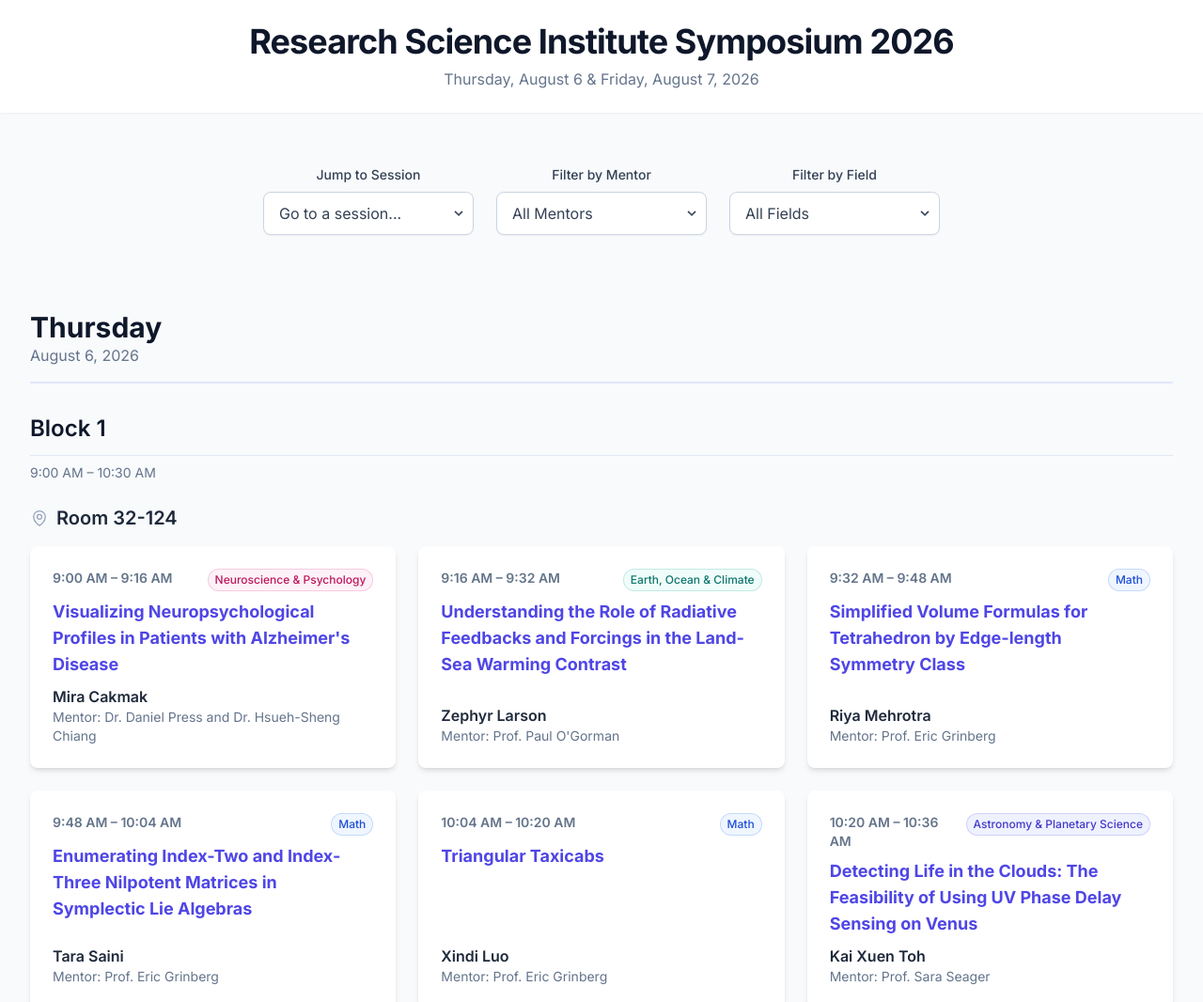
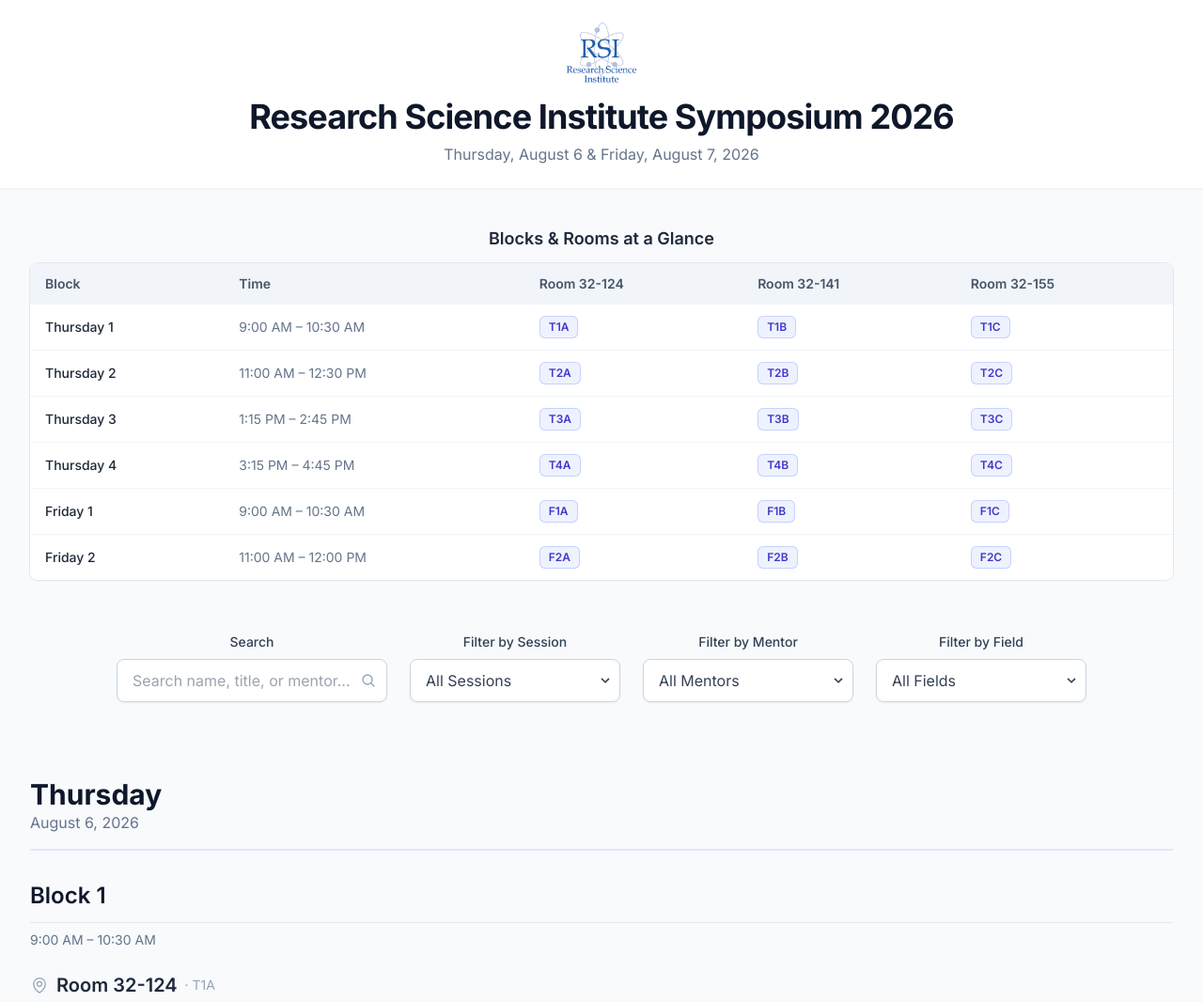
Before and after one commit to rsisymposium/rsi2026symposium, a plain HTML site: page docs/index.html in a window 1280 px wide. Shown: the top 1066 px of the page at 94% size. Drawn offline with nearby package versions, Linux system fonts and the light colour scheme.

Commit message:
search bar and reformatting

```diff
--- a/docs/index.html
+++ b/docs/index.html
@@ -27,6 +27,8 @@
     <!-- Header -->
     <header class="bg-white shadow-sm">
         <div class="max-w-7xl mx-auto py-6 px-4 sm:px-6 lg:px-8 text-center">
+            <img src="rsi_logo.png" alt="RSI 2026 Symposium logo" class="mx-auto mb-4 h-16 w-auto"
+                 onerror="this.style.display='none'">
             <h1 class="text-4xl font-bold tracking-tight text-slate-900">Research Science Institute Symposium 2026</h1>
             <p class="mt-2 text-slate-500" id="header-dates">Thursday, August 6 &amp; Friday, August 7, 2026</p>
         </div>
@@ -36,10 +38,39 @@
     <main class="py-10">
         <div class="max-w-7xl mx-auto px-4 sm:px-6 lg:px-8">
 
+            <!-- Block/Room Overview Table -->
+            <div class="mb-10">
+                <h2 class="text-lg font-semibold text-slate-800 mb-3 text-center">Blocks &amp; Rooms at a Glance</h2>
+                <div class="overflow-x-auto rounded-lg shadow-sm ring-1 ring-slate-200">
+                    <table class="min-w-full bg-white text-sm" id="overview-table">
+                        <thead class="bg-slate-100">
+                            <tr>
+                                <th class="px-4 py-3 text-left font-semibold text-slate-600">Block</th>
+                                <th class="px-4 py-3 text-left font-semibold text-slate-600">Time</th>
+                                <th class="px-4 py-3 text-left font-semibold text-slate-600">Room 32-124</th>
+                                <th class="px-4 py-3 text-left font-semibold text-slate-600">Room 32-141</th>
+                                <th class="px-4 py-3 text-left font-semibold text-slate-600">Room 32-155</th>
+                            </tr>
+                        </thead>
+                        <tbody id="overview-table-body" class="divide-y divide-slate-100"></tbody>
+                    </table>
+                </div>
+            </div>
+
             <!-- Navigation / Filters -->
             <div class="sticky top-0 bg-slate-50/90 backdrop-blur-lg py-4 z-10 mb-8 flex flex-col sm:flex-row flex-wrap justify-center items-center gap-6">
                 <div class="flex flex-col items-center gap-2">
-                    <label for="session-select" class="text-sm font-medium text-slate-700">Jump to Session</label>
+                    <label for="search-input" class="text-sm font-medium text-slate-700">Search</label>
+                    <div class="relative w-full max-w-xs sm:w-72">
+                        <input type="text" id="search-input" placeholder="Search name, title, or mentor..."
+                               class="block w-full bg-white border border-slate-300 text-slate-700 py-3 pl-4 pr-9 rounded-lg leading-tight focus:outline-none focus:bg-white focus:border-indigo-500 focus:ring-2 focus:ring-indigo-200 shadow-sm transition">
+                        <div class="pointer-events-none absolute inset-y-0 right-0 flex items-center px-3 text-slate-400">
+                            <svg class="h-4 w-4" xmlns="http://www.w3.org/2000/svg" fill="none" viewBox="0 0 24 24" stroke-width="2" stroke="currentColor"><path stroke-linecap="round" stroke-linejoin="round" d="m21 21-5.197-5.197m0 0A7.5 7.5 0 1 0 5.196 5.196a7.5 7.5 0 0 0 10.607 10.607Z" /></svg>
+                        </div>
+                    </div>
+                </div>
+                <div class="flex flex-col items-center gap-2">
+                    <label for="session-select" class="text-sm font-medium text-slate-700">Filter by Session</label>
                     <div class="relative w-full max-w-xs sm:w-56">
                         <select id="session-select" class="block w-full appearance-none bg-white border border-slate-300 text-slate-700 py-3 px-4 pr-8 rounded-lg leading-tight focus:outline-none focus:bg-white focus:border-indigo-500 focus:ring-2 focus:ring-indigo-200 shadow-sm transition"></select>
                         <div class="pointer-events-none absolute inset-y-0 right-0 flex items-center px-2 text-slate-700">
@@ -75,7 +106,7 @@
                 </div>
                 <div id="no-results-message" class="hidden text-center py-16">
                     <p class="text-lg font-medium text-slate-600">No presentations match the current filters.</p>
-                    <p class="text-sm text-slate-500">Try selecting "All Mentors" / "All Fields".</p>
+                    <p class="text-sm text-slate-500">Try clearing the search box, or selecting "All Sessions" / "All Mentors" / "All Fields".</p>
                 </div>
             </div>
         </div>
@@ -119,6 +150,17 @@
             ],
         };
 
+        // Room -> single-letter suffix, so each room-block gets a short code
+        // like "T1A" (Thursday, Block 1, Room 32-124). Order here also sets
+        // the overview table's column order.
+        const ROOM_LETTERS = { '32-124': 'A', '32-141': 'B', '32-155': 'C' };
+        const ROOM_ORDER = ['32-124', '32-141', '32-155'];
+
+        /** "T1" + "32-124" -> "T1A" */
+        function roomBlockCode(blockCode, room) {
+            return `${blockCode}${ROOM_LETTERS[room] || '?'}`;
+        }
+
         // Consistent color per field so the same subject reads the same
         // way everywhere on the page.
         const FIELD_COLORS = {
@@ -138,7 +180,10 @@
         // ============================================================
         // SCRIPT
         // ============================================================
-        document.addEventListener('DOMContentLoaded', loadScheduleData);
+        document.addEventListener('DOMContentLoaded', () => {
+            renderOverviewTable();
+            loadScheduleData();
+        });
 
         async function loadScheduleData() {
             const scheduleContainer = document.getElementById('schedule-container');
@@ -159,7 +204,7 @@
                 const days = groupTalks(talks);
 
                 loadingState.style.display = 'none';
-                renderSessionNav(days);
+                renderSessionFilter(days);
                 renderMentorFilter(talks);
                 renderFieldFilter(talks);
                 renderSchedule(days, scheduleContainer);
@@ -233,28 +278,54 @@
             return `session-${date}-${block}-${room}`.replace(/[^a-zA-Z0-9-]/g, '_');
         }
 
-        function renderSessionNav(days) {
+        function renderSessionFilter(days) {
             const select = document.getElementById('session-select');
-            select.innerHTML = `<option value="">Go to a session...</option>`;
+            select.innerHTML = `<option value="all">All Sessions</option>`;
             Object.keys(days).sort().forEach(date => {
                 const { weekday, blocks } = days[date];
-                (BLOCKS_BY_DATE[date] || []).forEach(({ code, label }) => {
+                (BLOCKS_BY_DATE[date] || []).forEach(({ code }) => {
                     const roomMap = blocks[code] || {};
-                    Object.keys(roomMap).sort().forEach(room => {
-                        if (!roomMap[room].length) return;
+                    ROOM_ORDER.forEach(room => {
+                        if (!(roomMap[room] || []).length) return;
+                        const rbCode = roomBlockCode(code, room);
                         const option = document.createElement('option');
-                        option.value = `#${sessionId(date, code, room)}`;
-                        option.textContent = `${weekday} ${label} · Room ${room}`;
+                        option.value = rbCode;
+                        option.textContent = `${weekday} ${rbCode.slice(1)} - room ${room}`;
                         select.appendChild(option);
                     });
                 });
             });
-            select.addEventListener('change', (event) => {
-                const targetId = event.target.value;
-                if (targetId) {
-                    document.getElementById(targetId.substring(1))?.scrollIntoView({ behavior: 'smooth' });
-                    event.target.selectedIndex = 0;
-                }
+        }
+
+        function renderOverviewTable() {
+            const tbody = document.getElementById('overview-table-body');
+            const rows = [];
+            Object.keys(BLOCKS_BY_DATE).sort().forEach(date => {
+                BLOCKS_BY_DATE[date].forEach(({ code, time }) => {
+                    const weekday = date === '2026-08-06' ? 'Thursday' : 'Friday';
+                    const cells = ROOM_ORDER.map(room => {
+                        const rbCode = roomBlockCode(code, room);
+                        return `<td class="px-4 py-3">
+                            <button type="button" class="session-jump-btn inline-flex items-center rounded-md bg-indigo-50 px-2.5 py-1 text-xs font-semibold text-indigo-700 ring-1 ring-inset ring-indigo-200 hover:bg-indigo-100 transition" data-session="${rbCode}">${rbCode}</button>
+                        </td>`;
+                    }).join('');
+                    rows.push(`
+                        <tr>
+                            <td class="px-4 py-3 font-medium text-slate-800">${weekday} ${code.slice(1)}</td>
+                            <td class="px-4 py-3 text-slate-500">${time}</td>
+                            ${cells}
+                        </tr>`);
+                });
+            });
+            tbody.innerHTML = rows.join('');
+
+            tbody.querySelectorAll('.session-jump-btn').forEach(btn => {
+                btn.addEventListener('click', () => {
+                    const select = document.getElementById('session-select');
+                    select.value = btn.dataset.session;
+                    applyFilters();
+                    document.getElementById('schedule-container').scrollIntoView({ behavior: 'smooth' });
+                });
             });
         }
 
@@ -284,22 +355,28 @@
         }
 
         function wireFilters() {
+            document.getElementById('search-input').addEventListener('input', applyFilters);
+            document.getElementById('session-select').addEventListener('change', applyFilters);
             document.getElementById('mentor-select').addEventListener('change', applyFilters);
             document.getElementById('field-select').addEventListener('change', applyFilters);
         }
 
         function applyFilters() {
+            const searchVal = document.getElementById('search-input').value.trim().toLowerCase();
+            const sessionVal = document.getElementById('session-select').value;
             const mentorVal = document.getElementById('mentor-select').value;
             const fieldVal = document.getElementById('field-select').value;
             const noResultsMessage = document.getElementById('no-results-message');
             let totalVisible = 0;
 
             document.querySelectorAll('.room-block').forEach(roomBlock => {
+                const sessionMatch = sessionVal === 'all' || roomBlock.dataset.session === sessionVal;
                 let visibleInRoom = 0;
                 roomBlock.querySelectorAll('.presentation-card').forEach(card => {
                     const mentorMatch = mentorVal === 'all' || (card.dataset.mentor || '').includes(mentorVal);
                     const fieldMatch = fieldVal === 'all' || card.dataset.field === fieldVal;
-                    const visible = mentorMatch && fieldMatch;
+                    const searchMatch = !searchVal || card.textContent.toLowerCase().includes(searchVal);
+                    const visible = sessionMatch && mentorMatch && fieldMatch && searchMatch;
                     card.style.display = visible ? 'flex' : 'none';
                     if (visible) visibleInRoom++;
                 });
@@ -345,11 +422,13 @@
 
         function roomBlockHTML(date, block, room, talks) {
             if (!talks || !talks.length) return '';
+            const rbCode = roomBlockCode(block, room);
             return `
-                <div class="room-block mb-10" id="${sessionId(date, block, room)}">
+                <div class="room-block mb-10" id="${sessionId(date, block, room)}" data-session="${rbCode}">
                     <h3 class="text-xl font-semibold text-slate-800 mb-4 flex items-center gap-2">
                         <svg class="w-5 h-5 text-slate-400" xmlns="http://www.w3.org/2000/svg" fill="none" viewBox="0 0 24 24" stroke-width="1.5" stroke="currentColor"><path stroke-linecap="round" stroke-linejoin="round" d="M15 10.5a3 3 0 11-6 0 3 3 0 016 0z" /><path stroke-linecap="round" stroke-linejoin="round" d="M19.5 10.5c0 7.142-7.5 11.25-7.5 11.25S4.5 17.642 4.5 10.5a7.5 7.5 0 1115 0z" /></svg>
                         Room ${room}
+                        <span class="text-sm font-normal text-slate-400">· ${rbCode}</span>
                     </h3>
                     <div class="grid grid-cols-1 md:grid-cols-2 lg:grid-cols-3 gap-6">
                         ${talks.map(talkCard).join('')}
```
Also changed, not shown: docs/rsi_logo.png (added).
